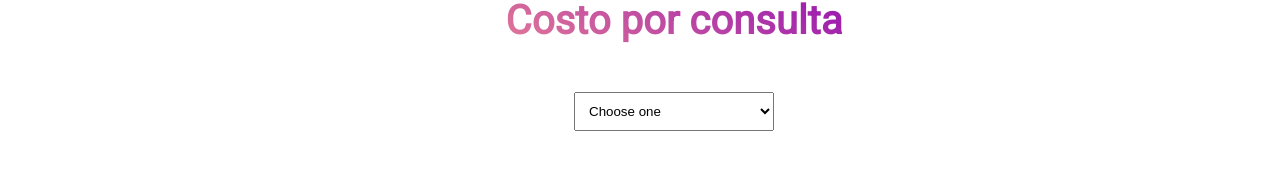
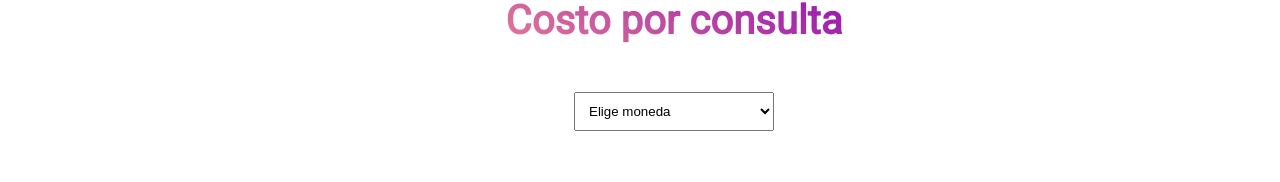
Before and after one commit to AlexEMartin/psicoweb, a React (Create React App) app: page /services in a window 1280 px wide. Shown: the part 2137-2319 px from the top of the page. Built offline with nearby package versions, Linux system fonts and the light colour scheme.

Commit message:
Input default value

```diff
--- a/src/components/price/Price.tsx
+++ b/src/components/price/Price.tsx
@@ -15,9 +15,9 @@ const Price = () => {
     <div className='price-container' data-aos='fade-left'>
       <h1 className='home-title'>Costo por consulta</h1>
       <div>
-        <select onChange={selectChange} className='select'>
-          <option>
-            Choose one
+        <select onChange={selectChange} className='select' defaultValue='Elige moneda'>
+          <option disabled>
+            Elige moneda
           </option>
           <option value="2500 AR$ 🇦🇷">Pesos Argentinos</option>
           <option value="40 U$D 🇺🇸">Dólares</option>
```
